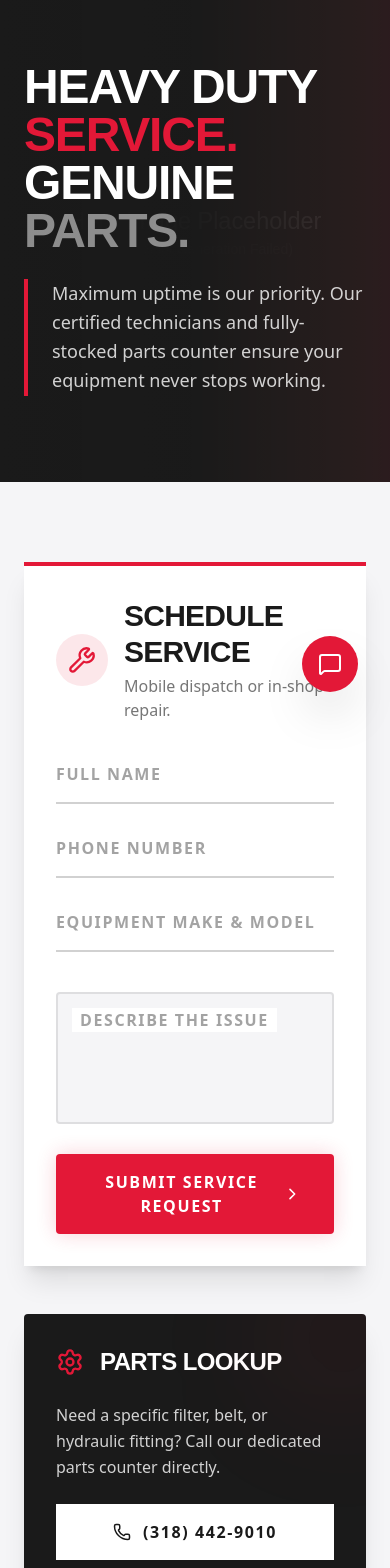
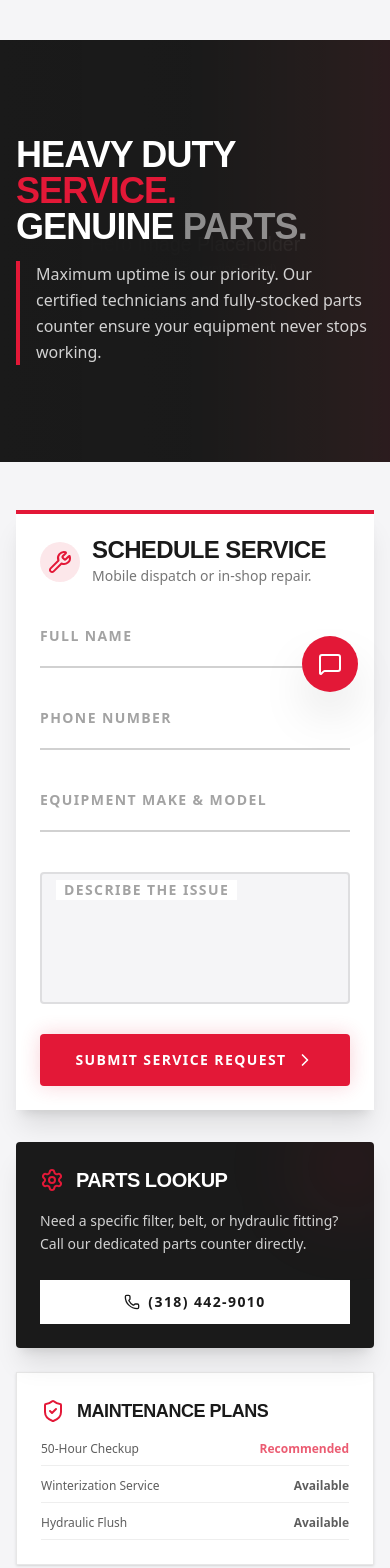
Before and after one commit to Founditmarketing/red-dirt-, a React (Vite) app: page /parts-service in a window 390 px wide. Shown: the part 120-1688 px from the top of the page. Built offline with nearby package versions, Linux system fonts and the light colour scheme.

Commit message:
Optimize mobile responsiveness for Equipment Detail and Parts pages

```diff
--- a/src/pages/PartsService.tsx
+++ b/src/pages/PartsService.tsx
@@ -6,25 +6,25 @@ const PartsService = () => {
         <div className="pt-24 min-h-screen bg-off-white">
 
             {/* Cinematic Service Header */}
-            <section className="relative h-[60vh] md:h-[50vh] flex items-center bg-charcoal overflow-hidden">
+            <section className="relative h-[50vh] md:h-[50vh] flex items-center bg-charcoal overflow-hidden mt-16 md:mt-0">
                  <div className="absolute inset-0 z-0 opacity-40">
                      {/* Temporarily using the hero image as background or a dark gradient if unvailable */}
                     <div className="absolute inset-0 bg-gradient-to-r from-charcoal via-charcoal/90 to-brand-red/20 z-10" />
                     <img src="/hero_drone_tractors.svg" alt="Service Bay Background" className="w-full h-full object-cover grayscale opacity-30" />
                  </div>
 
-                 <div className="container mx-auto px-6 relative z-20">
+                 <div className="container mx-auto px-4 md:px-6 relative z-20">
                      <motion.div
                         initial={{ opacity: 0, y: 20 }}
                         animate={{ opacity: 1, y: 0 }}
                         transition={{ duration: 0.6 }}
                         className="max-w-3xl"
                      >
-                         <h1 className="text-5xl md:text-7xl font-black uppercase tracking-tight text-white mb-6">
+                         <h1 className="text-4xl sm:text-5xl md:text-7xl font-black uppercase tracking-tight text-white mb-4 md:mb-6 leading-none">
                              Heavy Duty <span className="text-brand-red">Service.</span><br />
                              Genuine <span className="text-white/50">Parts.</span>
                          </h1>
-                         <p className="text-lg md:text-xl text-white/80 font-medium max-w-2xl border-l-4 border-brand-red pl-6 leading-relaxed">
+                         <p className="text-base md:text-xl text-white/80 font-medium max-w-2xl border-l-4 border-brand-red pl-4 md:pl-6 leading-relaxed">
                              Maximum uptime is our priority. Our certified technicians and fully-stocked parts counter ensure your equipment never stops working.
                          </p>
                      </motion.div>
@@ -32,84 +32,84 @@ const PartsService = () => {
             </section>
 
             {/* Main Content Area */}
-            <section className="container mx-auto px-6 py-20">
-                <div className="grid grid-cols-1 lg:grid-cols-3 gap-12">
+            <section className="container mx-auto px-4 md:px-6 py-12 md:py-20">
+                <div className="grid grid-cols-1 lg:grid-cols-3 gap-8 md:gap-12">
 
                     {/* Left Column: Service Request Form (The Revenue Driver) */}
                     <div className="lg:col-span-2">
-                        <div className="bg-white p-8 md:p-12 shadow-xl border-t-4 border-brand-red">
-                            <div className="flex items-center gap-4 mb-8">
-                                <div className="p-3 bg-brand-red/10 rounded-full">
-                                    <Wrench className="text-brand-red" size={28} />
+                        <div className="bg-white p-6 md:p-12 shadow-xl border-t-4 border-brand-red">
+                            <div className="flex items-center gap-3 md:gap-4 mb-6 md:mb-8">
+                                <div className="p-2 md:p-3 bg-brand-red/10 rounded-full shrink-0">
+                                    <Wrench className="text-brand-red w-6 h-6 md:w-7 md:h-7" />
                                 </div>
                                 <div>
-                                    <h2 className="text-3xl font-black uppercase tracking-tight">Schedule Service</h2>
-                                    <p className="text-charcoal/60 font-medium mt-1">Mobile dispatch or in-shop repair.</p>
+                                    <h2 className="text-2xl md:text-3xl font-black uppercase tracking-tight leading-none">Schedule Service</h2>
+                                    <p className="text-charcoal/60 font-medium mt-1 text-sm md:text-base">Mobile dispatch or in-shop repair.</p>
                                 </div>
                             </div>
 
-                            <form className="space-y-6">
-                                <div className="grid grid-cols-1 md:grid-cols-2 gap-6">
+                            <form className="space-y-6 md:space-y-8">
+                                <div className="grid grid-cols-1 md:grid-cols-2 gap-6 md:gap-8">
                                     {/* Floating Label Style Inputs */}
-                                    <div className="relative">
+                                    <div className="relative pt-2">
                                         <input type="text" id="name" className="peer w-full border-b-2 border-charcoal/20 bg-transparent pt-4 pb-2 text-charcoal focus:outline-none focus:border-brand-red transition-colors placeholder-transparent" placeholder="Full Name" />
-                                        <label htmlFor="name" className="absolute left-0 -top-3.5 text-sm font-bold text-charcoal/40 uppercase tracking-widest transition-all peer-placeholder-shown:text-base peer-placeholder-shown:top-2 hover:cursor-text peer-focus:-top-3.5 peer-focus:text-brand-red peer-focus:text-sm">Full Name</label>
+                                        <label htmlFor="name" className="absolute left-0 -top-1.5 text-xs md:text-sm font-bold text-charcoal/40 uppercase tracking-widest transition-all peer-placeholder-shown:text-sm md:peer-placeholder-shown:text-base peer-placeholder-shown:top-4 hover:cursor-text peer-focus:-top-1.5 peer-focus:text-brand-red peer-focus:text-xs">Full Name</label>
                                     </div>
-                                    <div className="relative">
+                                    <div className="relative pt-2">
                                         <input type="tel" id="phone" className="peer w-full border-b-2 border-charcoal/20 bg-transparent pt-4 pb-2 text-charcoal focus:outline-none focus:border-brand-red transition-colors placeholder-transparent" placeholder="Phone Number" />
-                                        <label htmlFor="phone" className="absolute left-0 -top-3.5 text-sm font-bold text-charcoal/40 uppercase tracking-widest transition-all peer-placeholder-shown:text-base peer-placeholder-shown:top-2 hover:cursor-text peer-focus:-top-3.5 peer-focus:text-brand-red peer-focus:text-sm">Phone Number</label>
+                                        <label htmlFor="phone" className="absolute left-0 -top-1.5 text-xs md:text-sm font-bold text-charcoal/40 uppercase tracking-widest transition-all peer-placeholder-shown:text-sm md:peer-placeholder-shown:text-base peer-placeholder-shown:top-4 hover:cursor-text peer-focus:-top-1.5 peer-focus:text-brand-red peer-focus:text-xs">Phone Number</label>
                                     </div>
-                                    <div className="relative md:col-span-2">
+                                    <div className="relative md:col-span-2 pt-2">
                                         <input type="text" id="equipment" className="peer w-full border-b-2 border-charcoal/20 bg-transparent pt-4 pb-2 text-charcoal focus:outline-none focus:border-brand-red transition-colors placeholder-transparent" placeholder="Equipment Make & Model" />
-                                        <label htmlFor="equipment" className="absolute left-0 -top-3.5 text-sm font-bold text-charcoal/40 uppercase tracking-widest transition-all peer-placeholder-shown:text-base peer-placeholder-shown:top-2 hover:cursor-text peer-focus:-top-3.5 peer-focus:text-brand-red peer-focus:text-sm">Equipment Make & Model</label>
+                                        <label htmlFor="equipment" className="absolute left-0 -top-1.5 text-xs md:text-sm font-bold text-charcoal/40 uppercase tracking-widest transition-all peer-placeholder-shown:text-sm md:peer-placeholder-shown:text-base peer-placeholder-shown:top-4 hover:cursor-text peer-focus:-top-1.5 peer-focus:text-brand-red peer-focus:text-xs">Equipment Make & Model</label>
                                     </div>
-                                    <div className="relative md:col-span-2">
-                                        <textarea id="issue" rows={4} className="peer w-full border-2 border-charcoal/10 rounded-sm bg-off-white p-4 text-charcoal focus:outline-none focus:border-brand-red focus:bg-white transition-colors placeholder-transparent resize-none mt-4" placeholder="Describe the Issue"></textarea>
-                                        <label htmlFor="issue" className="absolute left-4 top-0 text-sm font-bold text-charcoal/40 uppercase tracking-widest transition-all peer-placeholder-shown:text-base peer-placeholder-shown:top-8 hover:cursor-text peer-focus:top-0 peer-focus:text-brand-red peer-focus:text-sm bg-white px-2">Describe the Issue</label>
+                                    <div className="relative md:col-span-2 pt-2">
+                                        <textarea id="issue" rows={4} className="peer w-full border-2 border-charcoal/10 rounded-sm bg-off-white p-4 text-charcoal focus:outline-none focus:border-brand-red focus:bg-white transition-colors placeholder-transparent resize-none mt-2" placeholder="Describe the Issue"></textarea>
+                                        <label htmlFor="issue" className="absolute left-4 top-0 text-xs md:text-sm font-bold text-charcoal/40 uppercase tracking-widest transition-all peer-placeholder-shown:text-sm md:peer-placeholder-shown:text-base peer-placeholder-shown:top-6 hover:cursor-text peer-focus:top-0 peer-focus:text-brand-red peer-focus:text-xs bg-white px-2">Describe the Issue</label>
                                     </div>
                                 </div>
-                                <button type="button" className="group bg-brand-red text-white px-8 py-4 w-full rounded-sm font-bold uppercase tracking-widest flex items-center justify-center gap-2 hover:bg-brand-red-dark transition-all shadow-[0_0_20px_rgba(227,24,55,0.2)] hover:shadow-[0_0_40px_rgba(227,24,55,0.4)] mt-4">
+                                <button type="button" className="group bg-brand-red text-white px-6 md:px-8 py-4 w-full rounded-sm font-bold uppercase tracking-widest text-sm flex items-center justify-center gap-2 hover:bg-brand-red-dark transition-all shadow-[0_0_20px_rgba(227,24,55,0.2)] hover:shadow-[0_0_40px_rgba(227,24,55,0.4)] mt-4 md:mt-8">
                                     <span>Submit Service Request</span>
-                                    <ChevronRight className="group-hover:translate-x-1 transition-transform" />
+                                    <ChevronRight className="group-hover:translate-x-1 transition-transform w-5 h-5" />
                                 </button>
                             </form>
                         </div>
                     </div>
 
                     {/* Right Column: Parts & Trust Signals */}
-                    <div className="space-y-8">
+                    <div className="space-y-6 md:space-y-8">
                         {/* Parts Counter Card */}
-                        <div className="bg-charcoal text-white p-8 rounded-sm shadow-xl relative overflow-hidden group">
-                            <div className="absolute top-0 right-0 w-32 h-32 bg-brand-red/10 rounded-full blur-3xl -mr-10 -mt-10 pointer-events-none group-hover:bg-brand-red/20 transition-all"></div>
-                            <div className="flex items-center gap-4 mb-6">
-                                <Settings className="text-brand-red" size={28} />
-                                <h3 className="text-2xl font-black uppercase tracking-tight">Parts Lookup</h3>
+                        <div className="bg-charcoal text-white p-6 md:p-8 rounded-sm shadow-xl relative overflow-hidden group">
+                            <div className="absolute top-0 right-0 w-24 h-24 md:w-32 md:h-32 bg-brand-red/10 rounded-full blur-2xl md:blur-3xl -mr-6 -mt-6 md:-mr-10 md:-mt-10 pointer-events-none group-hover:bg-brand-red/20 transition-all"></div>
+                            <div className="flex items-center gap-3 md:gap-4 mb-4 md:mb-6">
+                                <Settings className="text-brand-red w-6 h-6 md:w-7 md:h-7" />
+                                <h3 className="text-xl md:text-2xl font-black uppercase tracking-tight">Parts Lookup</h3>
                             </div>
-                            <p className="opacity-80 mb-6 font-medium leading-relaxed">Need a specific filter, belt, or hydraulic fitting? Call our dedicated parts counter directly.</p>
-                            <a href="tel:3184429010" className="flex items-center justify-center gap-3 bg-white text-charcoal hover:bg-brand-red hover:text-white px-6 py-4 font-bold uppercase tracking-widest transition-all w-full">
-                                <Phone size={18} />
+                            <p className="opacity-80 mb-6 font-medium leading-relaxed text-sm md:text-base">Need a specific filter, belt, or hydraulic fitting? Call our dedicated parts counter directly.</p>
+                            <a href="tel:3184429010" className="flex items-center justify-center gap-2 md:gap-3 bg-white text-charcoal hover:bg-brand-red hover:text-white px-6 py-3 md:py-4 font-bold uppercase tracking-widest transition-all w-full text-sm md:text-base">
+                                <Phone size={16} className="md:w-[18px] md:h-[18px]" />
                                 <span>(318) 442-9010</span>
                             </a>
                         </div>
 
                         {/* Preventative Maintenance */}
-                        <div className="bg-white border border-charcoal/10 p-8 shadow-sm">
-                            <div className="flex items-center gap-4 mb-6">
-                                <ShieldCheck className="text-brand-red" size={28} />
-                                <h3 className="text-xl font-black uppercase tracking-tight">Maintenance Plans</h3>
+                        <div className="bg-white border border-charcoal/10 p-6 md:p-8 shadow-sm">
+                            <div className="flex items-center gap-3 md:gap-4 mb-4 md:mb-6">
+                                <ShieldCheck className="text-brand-red w-6 h-6 md:w-7 md:h-7" />
+                                <h3 className="text-lg md:text-xl font-black uppercase tracking-tight">Maintenance Plans</h3>
                             </div>
-                            <ul className="space-y-4 opacity-70 font-medium text-sm">
-                                <li className="flex items-center justify-between border-b border-charcoal/10 pb-2">
-                                    <span>50-Hour Checkup</span>
-                                    <span className="text-brand-red font-bold">Recommended</span>
+                            <ul className="space-y-3 md:space-y-4 opacity-70 font-medium text-xs md:text-sm">
+                                <li className="flex items-center justify-between border-b border-charcoal/10 pb-2 gap-2">
+                                    <span className="truncate">50-Hour Checkup</span>
+                                    <span className="text-brand-red font-bold shrink-0">Recommended</span>
                                 </li>
-                                <li className="flex items-center justify-between border-b border-charcoal/10 pb-2">
-                                    <span>Winterization Service</span>
-                                    <span className="font-bold">Available</span>
+                                <li className="flex items-center justify-between border-b border-charcoal/10 pb-2 gap-2">
+                                    <span className="truncate">Winterization Service</span>
+                                    <span className="font-bold shrink-0">Available</span>
                                 </li>
-                                <li className="flex items-center justify-between border-b border-charcoal/10 pb-2">
-                                    <span>Hydraulic Flush</span>
-                                    <span className="font-bold">Available</span>
+                                <li className="flex items-center justify-between border-b border-charcoal/10 pb-2 gap-2">
+                                    <span className="truncate">Hydraulic Flush</span>
+                                    <span className="font-bold shrink-0">Available</span>
                                 </li>
                             </ul>
                         </div>
```
Also changed, not shown: src/components/equipment/QuoteForm.tsx (+10 -10 lines), src/components/equipment/SpecsTable.tsx (+18 -18 lines), src/pages/EquipmentDetail.tsx (+30 -30 lines).
